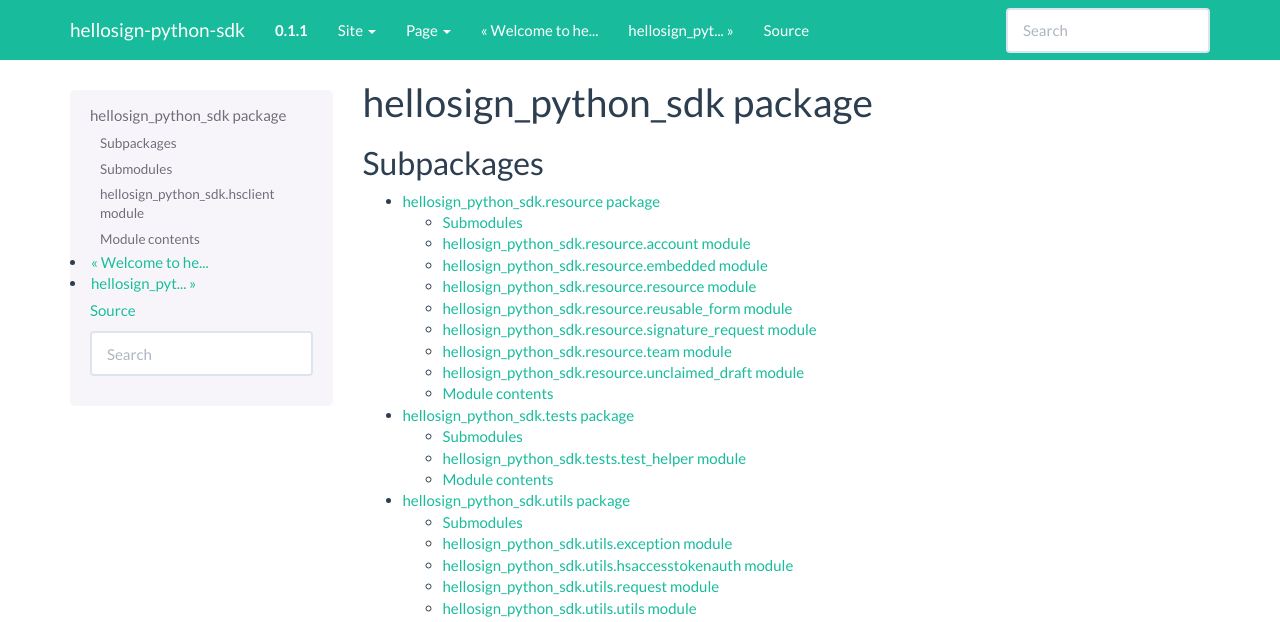
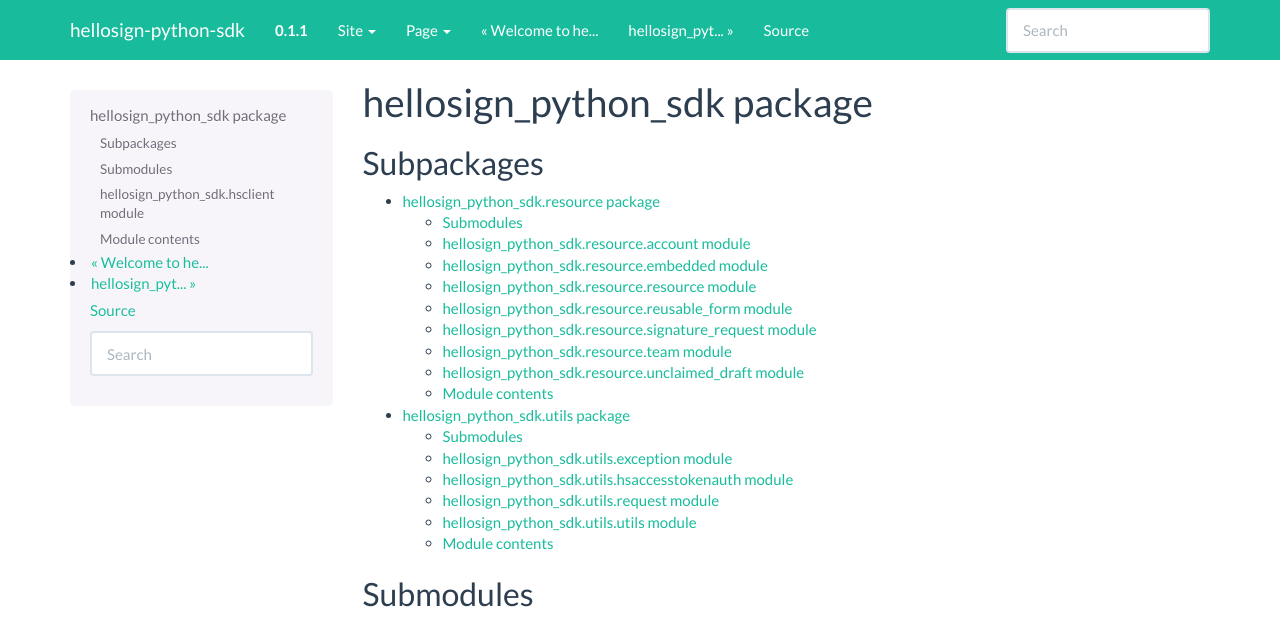
Before and after one commit to nealfax/hellosign-python-sdk, a Sphinx documentation site: the page built from doc/source/hellosign_python_sdk.rst, in a window 1280 px wide and 1094 px high. Shown: the top 622 px of the window. Built offline with Sphinx 7.4.7, drawn with Linux system fonts in a browser that asks for light colours.

Commit message:
Update doc

```diff
--- a/doc/source/hellosign_python_sdk.rst
+++ b/doc/source/hellosign_python_sdk.rst
@@ -7,7 +7,6 @@ Subpackages
 .. toctree::
 
     hellosign_python_sdk.resource
-    hellosign_python_sdk.tests
     hellosign_python_sdk.utils
 
 Submodules
```
Also changed, not shown: doc/source/setup.rst (added, +7 -0 lines), 15 other files.
